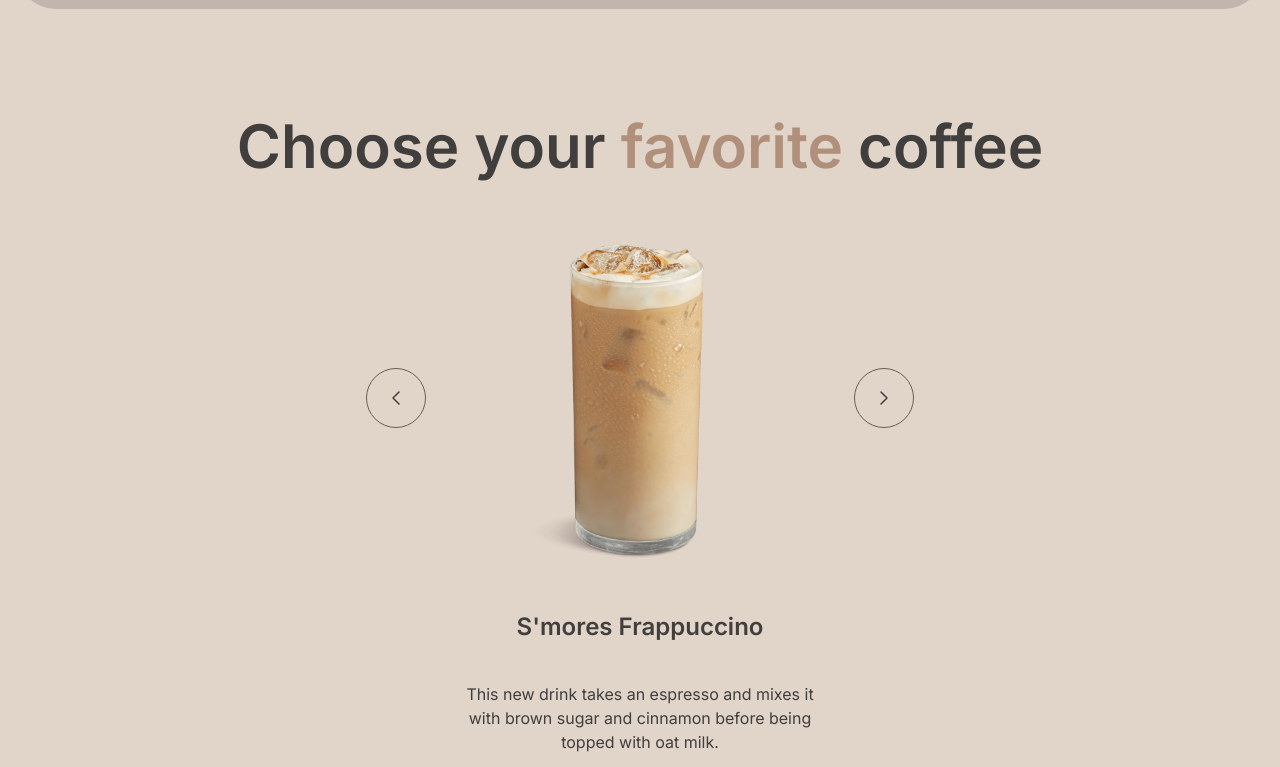
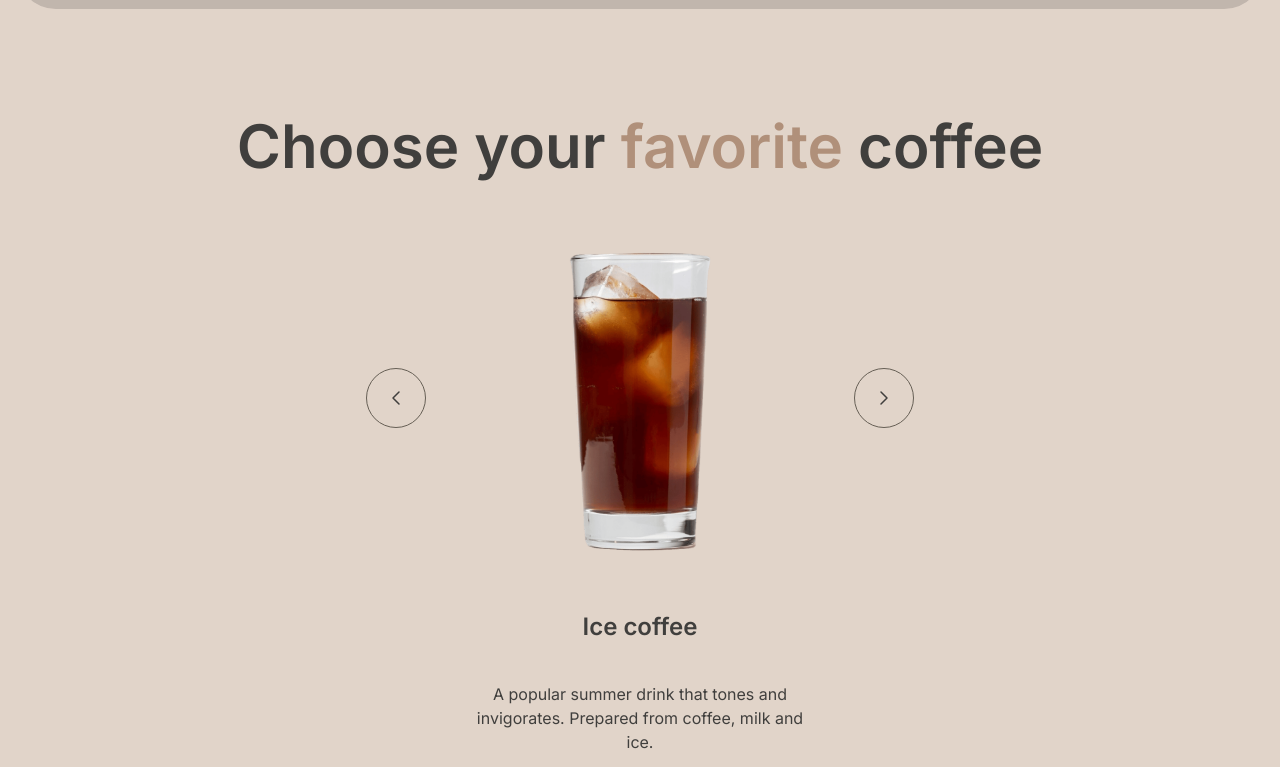
Before and after one commit to dogofordog/rsschool-landing-page, a website: page index.html in a window 1280 px wide. Both pictures are taken after a click on the button 396 px from the left and 1121 px from the top of the page. Shown: the part 723-1490 px from the top of the page. Drawn offline with Linux system fonts and the light colour scheme; grey boxes are pictures that could not be loaded.

Commit message:
feat: add cyclic slider with smooth transition and dots

```diff
--- a/index.html
+++ b/index.html
@@ -112,6 +112,7 @@
     </svg>
   </button>
 
+  <div class="slider__viewport">
     <ul class="slider__list">
       <li class="slider__slide">
         <img class="slide__img" src="assets/img/coffee-1.png" alt="S'mores Frappuccino" width="348" height="348">
@@ -120,18 +121,19 @@
         <p class="slide__price">$5.50</p>
       </li>
       <li class="slider__slide">
-              <img class="slide__img" src="assets/img/coffee-2.png" alt="Irish coffee" width="348" height="348">
-              <h3 class="slide__title">Irish coffee</h3>
-              <p class="slide__text">Fragrant black coffee with Jameson Irish whiskey and whipped milk.</p>
-              <p class="slide__price">$7.00</p>
+        <img class="slide__img" src="assets/img/coffee-2.png" alt="Caramel Macchiato" width="348" height="348">
+        <h3 class="slide__title">Caramel Macchiato</h3>
+        <p class="slide__text">Fragrant and unique classic espresso with rich caramel-peanut syrup, with the addition of delicate cream under whipped thick foam.</p>
+        <p class="slide__price">$5.00</p>
       </li>
       <li class="slider__slide">
-              <img class="slide__img" src="assets/img/coffee-3.png" alt="Kahlua coffee" width="348" height="348">
-              <h3 class="slide__title">Kahlua coffee</h3>
-              <p class="slide__text">Classic coffee with milk and Kahlua liqueur under a cap of frothed milk.</p>
-              <p class="slide__price">$7.00</p>
+        <img class="slide__img" src="assets/img/coffee-3.png" alt="Ice coffee" width="348" height="348">
+        <h3 class="slide__title">Ice coffee</h3>
+        <p class="slide__text">A popular summer drink that tones and invigorates. Prepared from coffee, milk and ice.</p>
+        <p class="slide__price">$4.50</p>
       </li>
     </ul>
+  </div>
 
   <button type="button" class="slider__arrow slider__arrow--next" aria-label="Next slide">
     <svg xmlns="http://www.w3.org/2000/svg" width="24" height="24" viewBox="0 0 24 24" fill="none">
@@ -282,5 +284,6 @@
 
 <script src="js/theme.js"></script>
 <script src="js/burger.js"></script>
+<script src="js/slider.js"></script>
 </body>
 </html>
--- /dev/null
+++ b/js/slider.js
@@ -0,0 +1,40 @@
+const slider = document.querySelector('.slider');
+
+if (slider) {
+  const list = slider.querySelector('.slider__list');
+  const slides = slider.querySelectorAll('.slider__slide');
+  const prevBtn = slider.querySelector('.slider__arrow--prev');
+  const nextBtn = slider.querySelector('.slider__arrow--next');
+  const dots = document.querySelectorAll('.slider__dot');
+
+  let currentIndex = 0;
+
+  function getStep() {
+    if (slides.length < 2) return 0;
+    const slideWidth = slides[0].offsetWidth;
+    const gap = parseFloat(getComputedStyle(list).gap) || 0;
+    return slideWidth + gap;
+  }
+
+  function goToSlide(index) {
+    const total = slides.length;
+    currentIndex = ((index % total) + total) % total;
+
+    list.style.transform = `translateX(-${currentIndex * getStep()}px)`;
+
+    dots.forEach((dot, i) => {
+      dot.classList.toggle('is-active', i === currentIndex);
+    });
+  }
+
+  prevBtn.addEventListener('click', () => goToSlide(currentIndex - 1));
+  nextBtn.addEventListener('click', () => goToSlide(currentIndex + 1));
+
+  dots.forEach((dot, i) => {
+    dot.addEventListener('click', () => goToSlide(i));
+  });
+
+  window.addEventListener('resize', () => {
+    goToSlide(currentIndex);
+  });
+}
--- a/scss/sections/_hero.scss
+++ b/scss/sections/_hero.scss
@@ -81,7 +81,7 @@
   padding: 14px 0;
   justify-content: center;
   align-items: center;
-  gap: 8px;
+  gap: 0;
   border-radius: 100px;
   background: var(--bg-page);
   color: var(--text-primary);
@@ -95,16 +95,23 @@
 }
 
 .hero__button svg {
-  width: 20px;
+  width: 0;
   height: 20px;
   stroke: currentColor;
   flex-shrink: 0;
+  opacity: 0;
+  overflow: hidden;
+  transition: width 0.3s ease, margin-left 0.3s ease, opacity 0.3s ease;
 }
-
 .hero__button:hover {
   transform: scale(1.05);
   background: var(--bg-container);
   color: var(--text-inverse);
+}
+.hero__button:hover svg {
+  width: 20px;
+  margin-left: 8px;
+  opacity:1;
 }
 
 @media (min-width: 768px) {
--- a/scss/sections/_slider.scss
+++ b/scss/sections/_slider.scss
@@ -22,6 +22,11 @@
   align-items: flex-start;
   gap: 40px;
 }
+.slider__viewport {
+  overflow: hidden;
+  flex: 1;
+  max-width: 348px;
+}
 
 .slider__list {
   display: flex;
@@ -29,9 +34,8 @@
   margin: 0;
   padding: 0;
   list-style: none;
-  overflow-x: auto;
-  scroll-snap-type: x mandatory;
-  scrollbar-width: none;
+  transition: transform 0.4s ease;
+  will-change: transform;
 }
 
 .slider__list::-webkit-scrollbar {
@@ -44,7 +48,6 @@
   align-items: center;
   gap: 20px;
   flex: 0 0 100%;
-  scroll-snap-align: center;
   text-align: center;
 }
 
@@ -115,13 +118,7 @@
     padding: 0;
   }
 
-  .slider__list {
-    width: 348px;
-    overflow: hidden;
-  }
-
   .slider__slide {
-    flex: 0 0 348px;
     gap: 40px;
   }
 
@@ -156,14 +153,6 @@ margin-top: 144px;
 }
 
 @media (min-width: 1440px) {
-  .slider__list {
-    width: 480px;
-  }
-
-  .slider__slide {
-    flex: 0 0 480px;
-  }
-
   .slide__img {
     width: 480px;
     height: 480px;
```
Also changed, not shown: css/style.css, 1 other file. Lines whose indentation alone changed are shown as unchanged.
